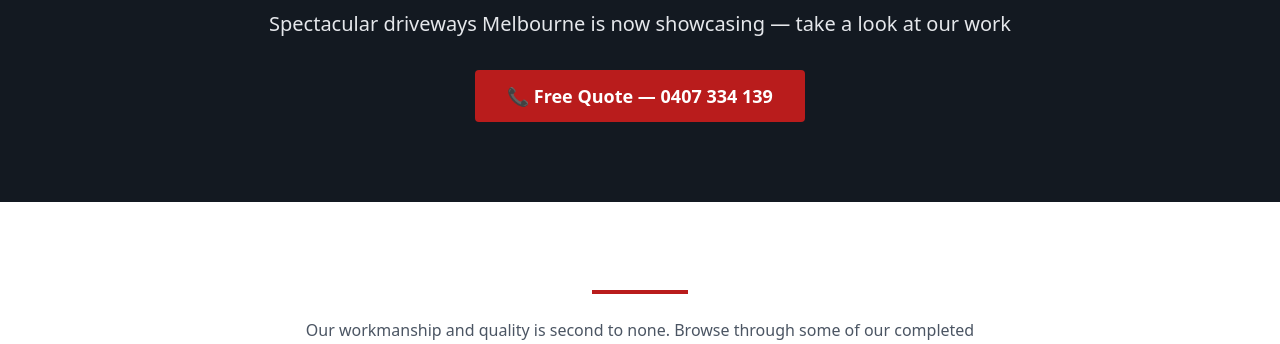
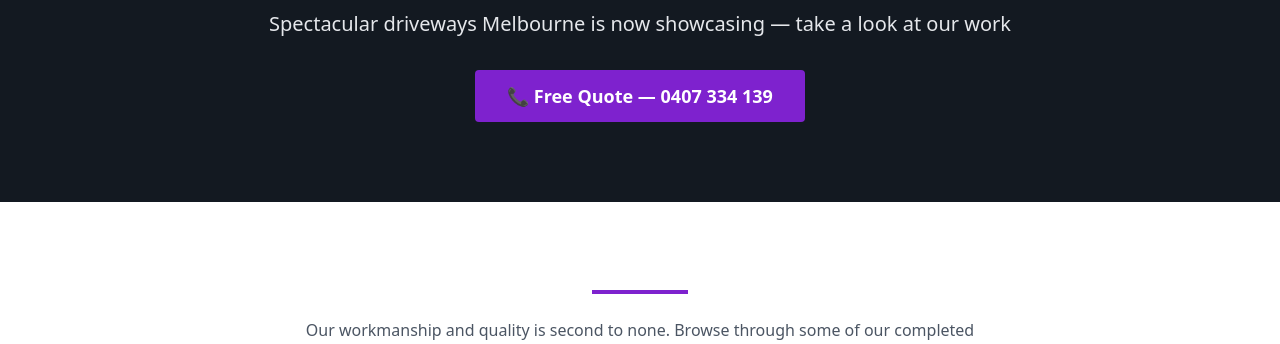
Before and after one commit to StrategyCentral/camwells-paving, a Next.js app: page /cam-wells-paving-portfolio in a window 1280 px wide. Shown: the part 198-542 px from the top of the page. Built offline with nearby package versions, Linux system fonts and the light colour scheme.

Commit message:
style: red→purple to match Jupiter theme

```diff
--- a/app/globals.css
+++ b/app/globals.css
@@ -3,18 +3,18 @@
 @tailwind utilities;
 
 :root {
-  --brand-red: #cc2222;
+  --brand-red: #7e22ce;
   --brand-dark: #1a1a1a;
 }
 
 html { scroll-behavior: smooth; }
 
 .btn-primary {
-  @apply inline-block bg-red-700 hover:bg-red-800 text-white font-bold py-3 px-8 rounded transition-colors duration-200;
+  @apply inline-block bg-purple-700 hover:bg-purple-800 text-white font-bold py-3 px-8 rounded transition-colors duration-200;
 }
 .btn-outline {
   @apply inline-block border-2 border-white hover:bg-white hover:text-gray-900 text-white font-bold py-3 px-8 rounded transition-colors duration-200;
 }
 .section-divider {
-  @apply w-24 h-1 bg-red-700 mx-auto my-6;
+  @apply w-24 h-1 bg-purple-700 mx-auto my-6;
 }
```
